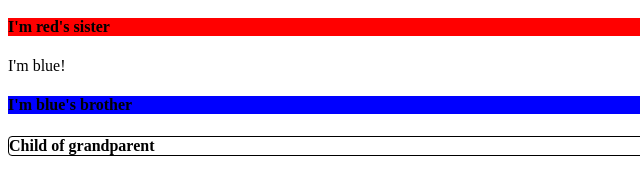
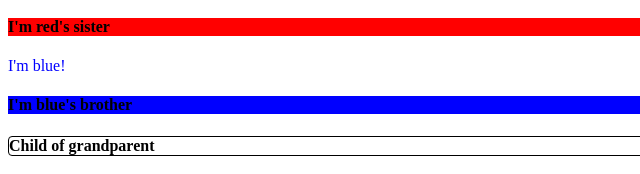
Before and after one commit to megcruzen/css_selectors, a plain HTML site: page index.html in a window 1280 px wide. Shown: the part 320-494 px from the top of the page, 0-640 px from the left. Drawn offline with Linux system fonts and the light colour scheme.

Commit message:
updated css

```diff
--- a/main.css
+++ b/main.css
@@ -22,7 +22,7 @@ a .disabled, a.disabled {
 .parent div div:first-child {
     color: red;
 }
-.parent div div:last-child {
+.parent div div:last-of-type {
     color: blue;
 }
 
```
